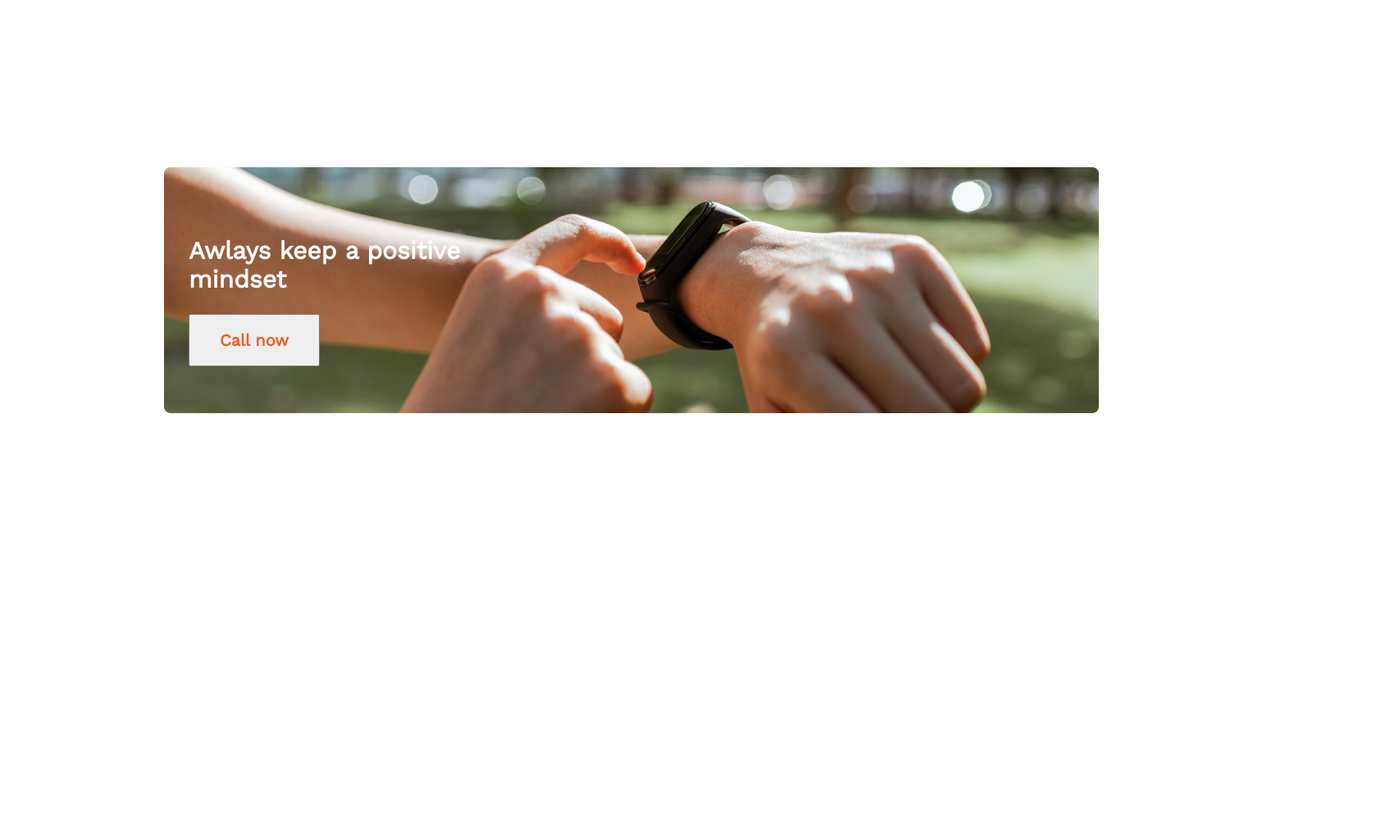
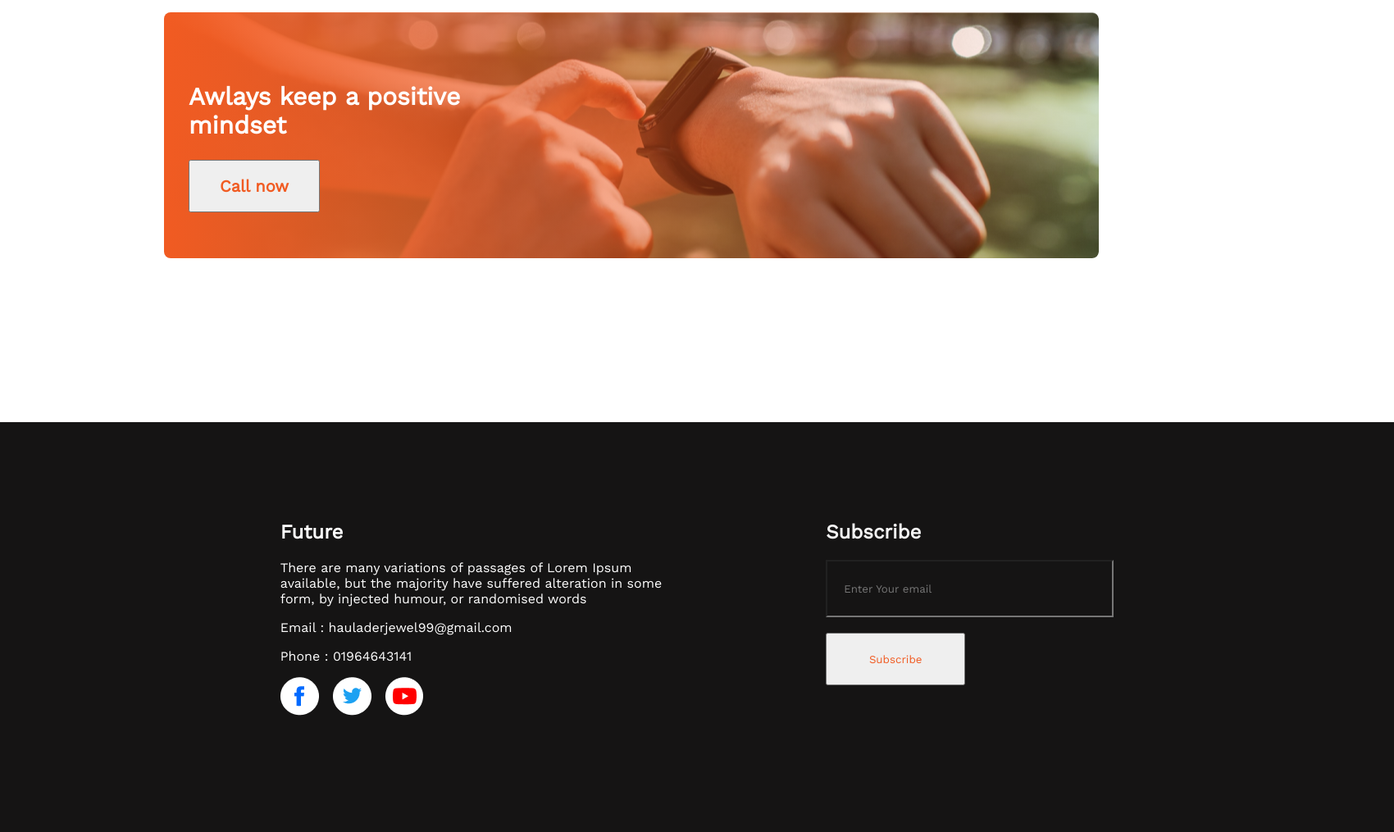
Before and after one commit to Jewel3141/first-assignment-repo, a plain HTML site: page index.html in a window 1280 px wide. Shown: the part 1738-2753 px from the top of the page at 82% size, 1700 px wide, since content can reach past the window. Before the commit the page ends 2441 px from the top, so only its background shows below. Drawn offline with nearby package versions, Linux system fonts and the light colour scheme.

Commit message:
footer and all added

```diff
--- a/index.html
+++ b/index.html
@@ -21,9 +21,10 @@
 
     <section class="banner-container">
       <div class="banner-content">
-        <h1>All Thinks Are Possible If You believe</h1>
-        <p>There are many variations of passages of Lorem Ipsum available, but the majority have suffered alteration in
-          some form, by injected humour, or randomised words</p>
+        <h1 class="banner-top-content">All Thinks Are <br> Possible If You <br> believe</h1>
+        <p>There are many variations of passages of Lorem Ipsum <br> available, but the majority have suffered
+          alteration in
+          some <br> form, by injected humour, or randomised words</p>
         <button>Contact us</button>
       </div>
     </section>
@@ -96,9 +97,35 @@
 
     </section>
 
+    <!-- footer container -->
+
+    <section class="footer-container">
+      <div class="footer-content-left">
+        <h1>Future</h1>
+        <p>There are many variations of passages of Lorem Ipsum <br> available, but the majority have suffered
+          alteration in
+          some <br> form, by injected humour, or randomised words</p>
+        <p>Email : hauladerjewel99@gmail.com</p>
+        <p>Phone : 01964643141</p>
+        <div class="footer-icon">
+          <img src="./images/icons/fb.png" alt="">
+          <img src="/images/icons/twitter.png" alt="">
+          <img src="/images/icons/youtube.png" alt="">
+        </div>
+
+      </div>
+
+
+      <div class="footer-content-right">
+        <h2 class="footer-right-content-title">Subscribe</h2>
+        <input class="footer-right-input-email" type="email" name="" id="" placeholder="Enter Your email"> <br> <br>
+        <input class="footer-right-input-submit" type="submit" value="Subscribe">
+      </div>
 
 
 
+
+    </section>
 
   </main>
 </body>
--- a/styles/style.css
+++ b/styles/style.css
@@ -30,6 +30,12 @@ body {
 
 }
 
+.banner-top-content {
+  font-weight: 700px;
+  font-size: 40px;
+
+}
+
 .banner-content button {
   background-color: tomato;
   border: none;
@@ -55,6 +61,9 @@ body {
 
 .intro-img-container img {
   width: 100%;
+  border-radius: 50%;
+  width: 400px;
+  height: 400px
 }
 
 .intro-content {
@@ -117,18 +126,19 @@ body {
 
 .bottom-image-container {
 
-  background-image: url(/images/watch.png);
+  background-image: linear-gradient(90deg, #F15B22 0%, rgba(241, 91, 34, 0) 100%), url(/images/watch.png);
 
   background-position: center;
   background-repeat: no-repeat;
   width: 1140px;
   height: 300px;
-  padding: 200px;
+  margin: 200px;
   border-radius: 8px;
   align-items: center;
 
 
 }
+
 
 
 .bottom-image-content {
@@ -144,10 +154,50 @@ body {
 .bottom-image-content button {
   width: 160px;
   height: 64px;
-  radius: 40px;
+
   font-size: 20px;
   color: #F15B22;
   text-align: center;
   font-weight: 600;
   font-size: 20px;
+  border-radius: 8px white;
 }
+
+/* footer container styles */
+
+.footer-container {
+  display: flex;
+  background-color: #151414;
+  padding: 100px 50px;
+  gap: 200px;
+  justify-content: center;
+  width: 1600px;
+  height: 300px;
+}
+
+.footer-content-left {
+  color: #fff;
+}
+
+.footer-icon {
+  display: flex;
+  gap: 17px;
+}
+
+.footer-right-content-title {
+  color: #F3F3F3;
+}
+
+.footer-right-input-email {
+  width: 325px;
+  height: 64px;
+  color: #F3F3F3;
+  padding-left: 20px;
+  background-color: #151414;
+}
+
+.footer-right-input-submit {
+  width: 170.11px;
+  height: 64px;
+  color: #F15B22;
+}
```
Also changed, not shown: images/person.png.
